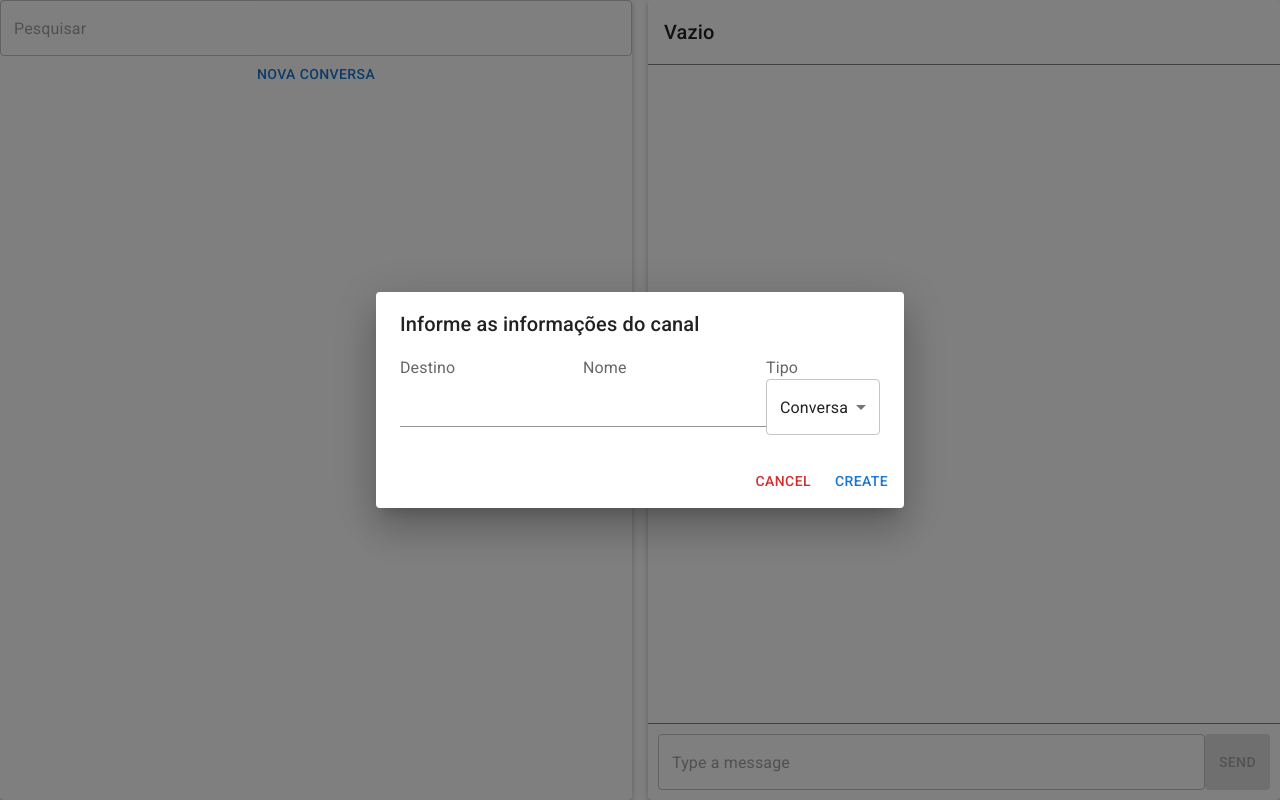
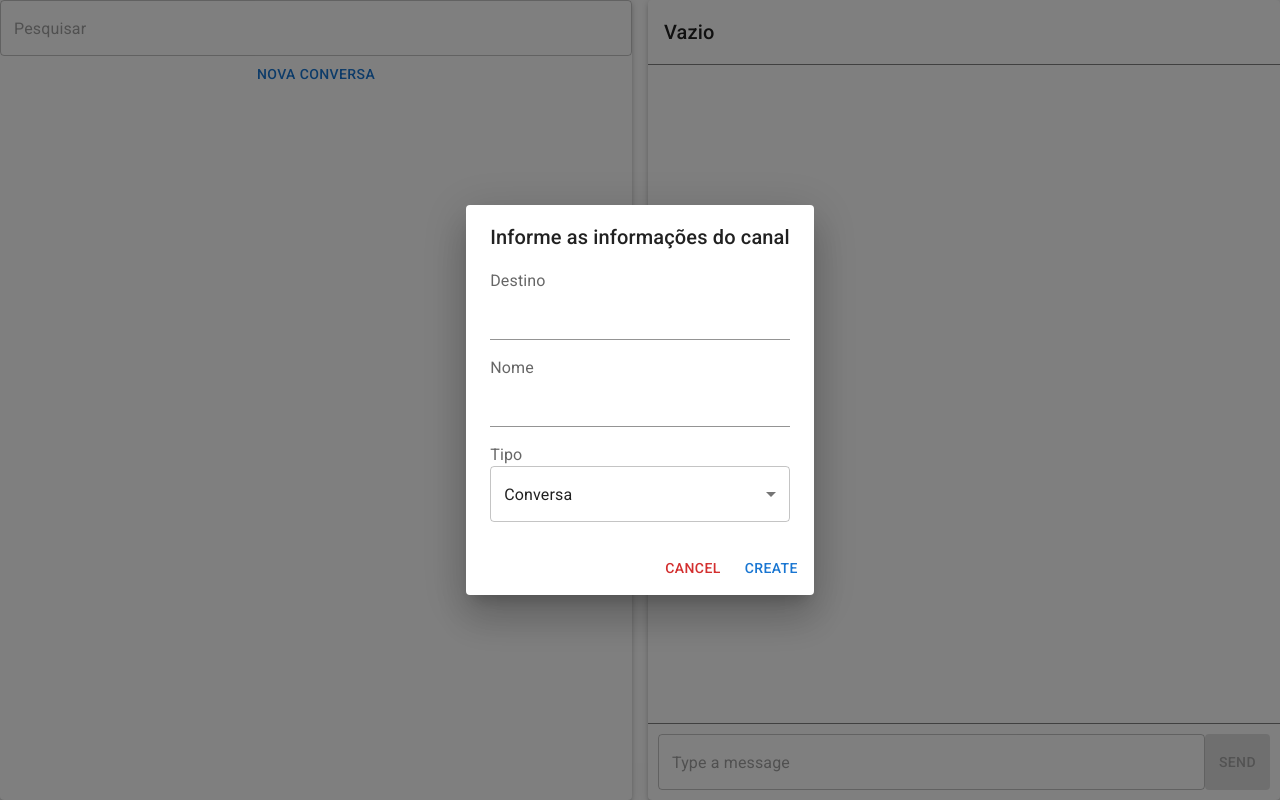
Before and after one commit to namelew/MQTTChat, a React (Create React App) app: page /chat/1 in a window 1280 px wide. Both pictures are taken after a click on the button "NOVA CONVERSA". Built offline with nearby package versions, Linux system fonts and the light colour scheme.

Commit message:
Adicionando espaço entre os inputs

```diff
--- a/src/pages/Chat/List/CreateModal/index.tsx
+++ b/src/pages/Chat/List/CreateModal/index.tsx
@@ -1,5 +1,5 @@
 import React, { useState } from 'react';
-import { Box, Button, Dialog, DialogTitle, DialogContent, DialogActions, FormControl, FormLabel, Input, Select, SelectChangeEvent, MenuItem } from '@mui/material';
+import { Box, Button, Dialog, DialogTitle, DialogContent, DialogActions, FormControl, FormLabel, Input, Select, SelectChangeEvent, MenuItem, Stack } from '@mui/material';
 import { IConversation, IConversationType } from 'interfaces/IConversation';
 
 interface Props {
@@ -60,6 +60,7 @@ const CreateModal = ({ open, setOpen } : Props) => {
                 <DialogTitle>Informe as informações do canal</DialogTitle>
                 <DialogContent>
                     <Box component='form'>
+                        <Stack spacing={2}>
                             <FormControl id="id">
                                 <FormLabel>Destino</FormLabel>
                                 <Input name="id" value={newConversation.id} onChange={handleIDChange} />
@@ -77,6 +78,7 @@ const CreateModal = ({ open, setOpen } : Props) => {
                                     <MenuItem value={IConversationType.OneToOne.toString()}>Conversa</MenuItem>
                                 </Select>
                             </FormControl>
+                        </Stack>
                     </Box>
                 </DialogContent>
                 <DialogActions>
```
Lines whose indentation alone changed are shown as unchanged.
